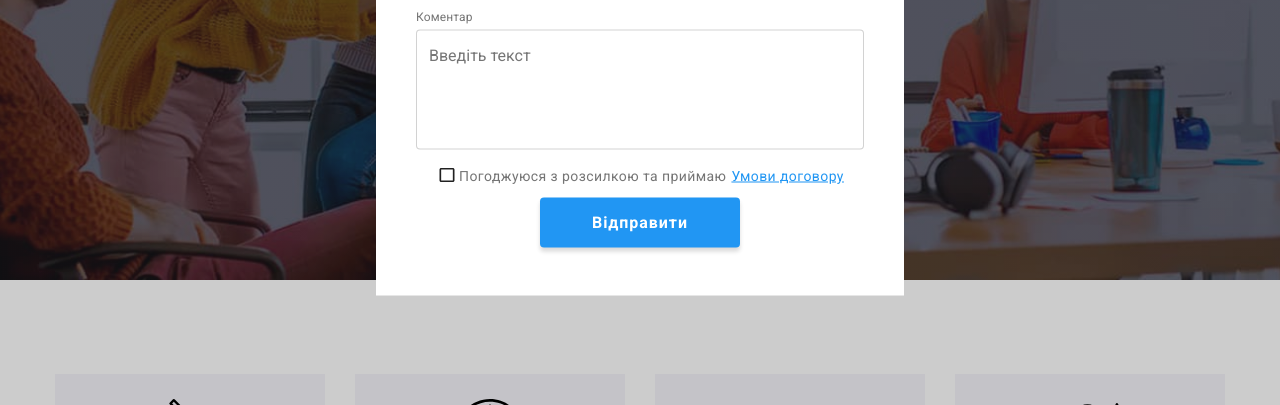
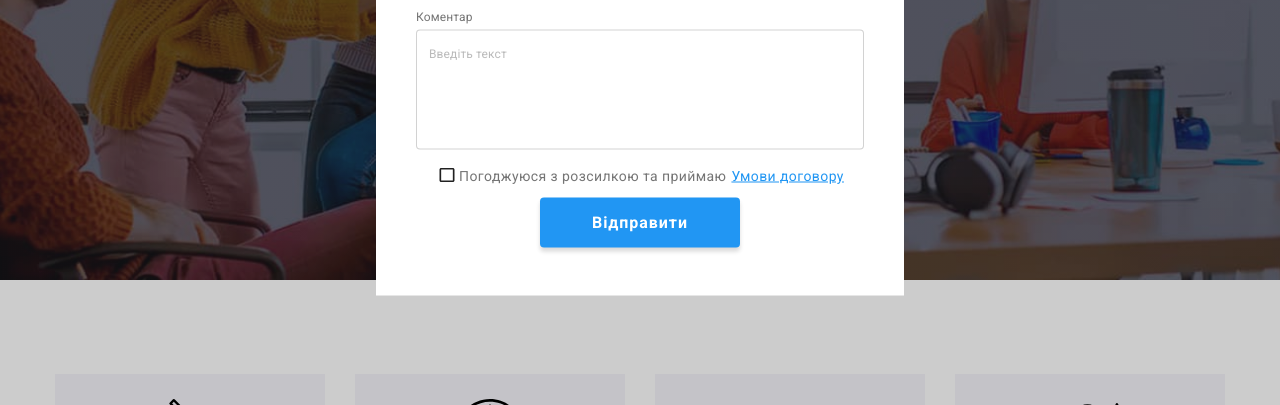
Before and after one commit to tetris3099/goit-markup-hw-06, a plain HTML site: page index.html in a window 1280 px wide. Both pictures are taken after a click on the button "Замовити послугу". Shown: the part 395-800 px from the top of the page. Drawn offline with nearby package versions, Linux system fonts and the light colour scheme.

Commit message:
styles.css

```diff
--- a/css/styles.css
+++ b/css/styles.css
@@ -802,6 +802,7 @@ address {
   height: 40px;
   margin-top: 4px;
   padding: 12px 12px 12px 42px;
+  cursor: pointer;
 
   border: 1px solid rgba(33, 33, 33, 0.20);
   border-radius: 4px;
@@ -846,12 +847,21 @@ address {
   padding: 16px 12px;
   margin-top: 4px;
   resize: none;
+  cursor: pointer;
 
   border: 1px solid rgba(33, 33, 33, 0.20);
   border-radius: 4px;
 
   transition: outline 250ms cubic-bezier(0.4, 0, 0.2, 1);
 
+}
+
+.form_coment::placeholder {
+  color: rgba(117, 117, 117, 0.50);
+  font-size: 12px;
+  font-weight: 400;
+  line-height: normal;
+  letter-spacing: 0.12px;
 }
 
 .form_coment:focus-within {
```
